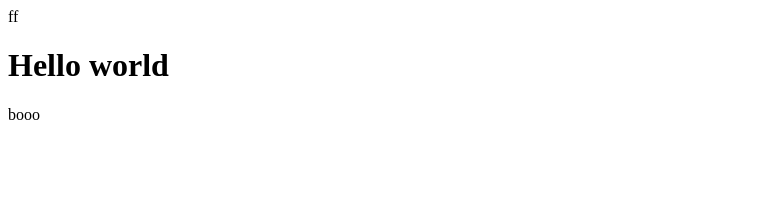
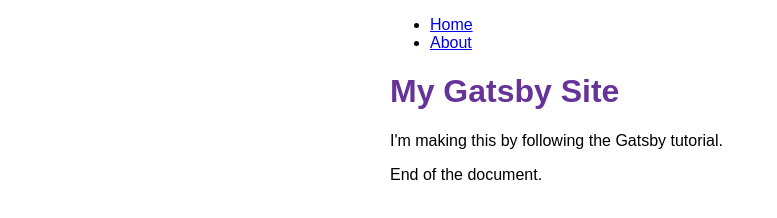
Before and after one commit to clintsayshi/test-blog, a Gatsby site: page / in a window 1280 px wide. Shown: the whole page, without its empty margins (0-777 px from the left). Built offline with nearby package versions, Linux system fonts and the light colour scheme; Gatsby itself is replaced by a stand-in of ours.

Commit message:
Finsihed Gatsby Tutorial Part 2

```diff
--- a/gatsby-config.js
+++ b/gatsby-config.js
@@ -2,5 +2,5 @@
   siteMetadata: {
     siteUrl: `https://www.yourdomain.tld`,
   },
-  plugins: [],
+  plugins: [`gatsby-plugin-sass`],
 }
--- a/package.json
+++ b/package.json
@@ -16,7 +16,9 @@
   },
   "dependencies": {
     "gatsby": "^4.17.1",
+    "gatsby-plugin-sass": "^5.17.0",
     "react": "^18.1.0",
-    "react-dom": "^18.1.0"
+    "react-dom": "^18.1.0",
+    "sass": "^1.53.0"
   }
 }
--- /dev/null
+++ b/src/components/Layout/index.js
@@ -0,0 +1,33 @@
+import { Link } from "gatsby"
+import * as React from "react"
+
+import {container, heading, navLinks, navLinkItem,navLinkText} from "./layout.module.css"
+
+const Layout = ({page_title, children}) =>{
+
+
+    return (
+        <div className={container}>
+            <title>{page_title}</title>
+            <header>
+                <nav>
+                    <ul className={navLinks}>
+                        <li className={navLinkItem}><Link className={navLinkText} to="/">Home</Link></li>
+                        <li className={navLinkItem}><Link className={navLinkText} to="/about">About</Link></li>
+                    </ul>
+                </nav>
+            </header>
+
+            <main>
+            <h1 className={heading}>{page_title}</h1>
+            {children}
+            </main>
+
+            <footer>
+                End of the document.
+            </footer>
+        </div>
+    )
+}
+
+export default Layout
--- /dev/null
+++ b/src/components/Layout/layout.module.css
@@ -0,0 +1,25 @@
+
+
+.container{
+    margin: auto;
+    max-width: 500px;
+    font-family: sans-serif;
+}
+
+.heading{
+    color: rebeccapurple;
+}
+
+.nav-links{
+    display: flex;
+    list-style: none;
+    padding-left: 0;
+}
+
+.nav-link-item{
+    padding-right: 2rem;
+}
+
+.nav-link-text{
+    color: black;
+}
--- a/src/pages/index.js
+++ b/src/pages/index.js
@@ -1,16 +1,14 @@
 import * as React from "react"
-
+import {Link} from "gatsby"
+import Layout from "../components/Layout"
 // styles
 
 // markup
 const IndexPage = () => {
   return (
-    <main>
-      <title>Home Page</title>
-    ff
-      <h1>Hello world</h1>
-booo
-          </main>
+    <Layout page_title="My Gatsby Site">
+      <p>I'm making this by following the Gatsby tutorial.</p>
+    </Layout>
   )
 }
 
```
Also changed, not shown: src/pages/about.js (added, +14 -0 lines), src/pages/404.js (line endings or trailing spaces), 1 other file.
